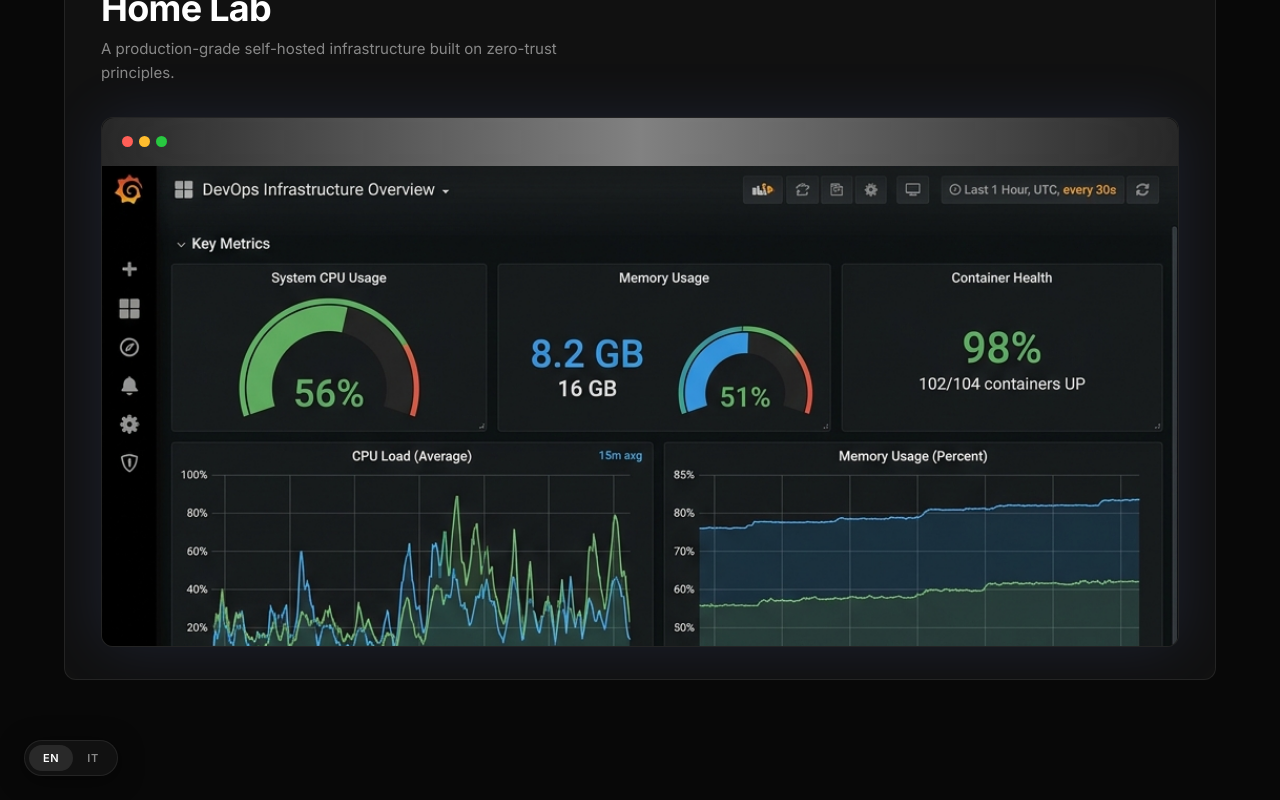
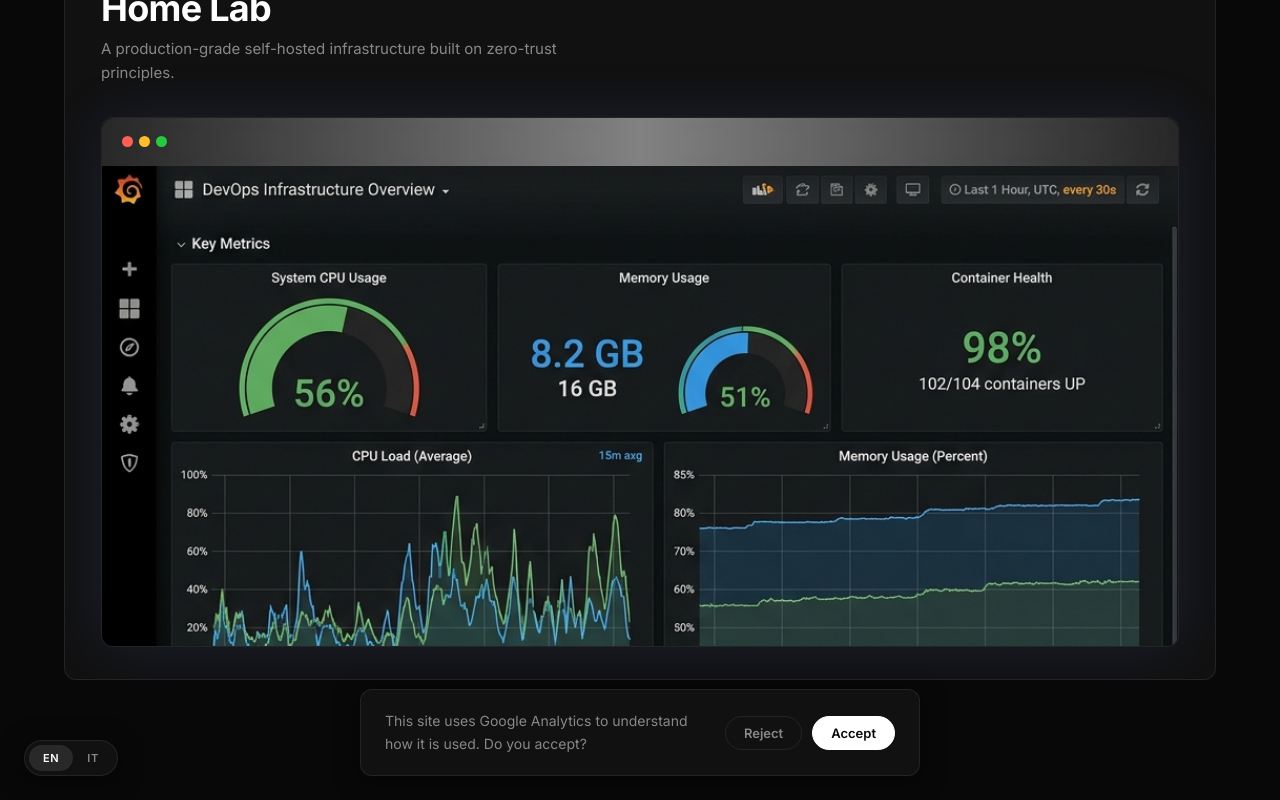
Before and after one commit to DadoBot/portfolio, a React (Vite) app: page / in a window 1280 px wide. Shown: the part 1527-2327 px from the top of the page. Built offline with nearby package versions, Linux system fonts and the light colour scheme; a web font is replaced by a local one.

Commit message:
feat: add Google Analytics cookie consent functionality and styling

```diff
--- a/src/App.jsx
+++ b/src/App.jsx
@@ -3,6 +3,7 @@ import Navbar from './components/Navbar';
 import WorkSection from './components/WorkSection';
 import AboutSection from './components/AboutSection';
 import LangToggle from './components/LangToggle';
+import CookieConsent from './components/CookieConsent';
 import en from './i18n/en';
 import it from './i18n/it';
 import './index.css';
@@ -36,6 +37,7 @@ export default function App() {
       </main>
 
       <LangToggle lang={lang} onLangChange={setLang} t={t} />
+      <CookieConsent t={t} />
     </>
   );
 }
--- /dev/null
+++ b/src/components/CookieConsent.jsx
@@ -0,0 +1,42 @@
+import { useEffect, useState } from 'react';
+import { getStoredConsent, setStoredConsent, loadGoogleAnalytics } from '../lib/analytics';
+
+export default function CookieConsent({ t }) {
+  const [visible, setVisible] = useState(false);
+
+  useEffect(() => {
+    const consent = getStoredConsent();
+    if (consent === 'granted') {
+      loadGoogleAnalytics();
+    } else if (consent !== 'denied') {
+      setVisible(true);
+    }
+  }, []);
+
+  const handleAccept = () => {
+    setStoredConsent('granted');
+    loadGoogleAnalytics();
+    setVisible(false);
+  };
+
+  const handleReject = () => {
+    setStoredConsent('denied');
+    setVisible(false);
+  };
+
+  if (!visible) return null;
+
+  return (
+    <div className="cookie-consent" role="dialog" aria-live="polite">
+      <p className="cookie-consent__text">{t.cookies.text}</p>
+      <div className="cookie-consent__actions">
+        <button className="cookie-consent__btn cookie-consent__btn--reject" onClick={handleReject}>
+          {t.cookies.reject}
+        </button>
+        <button className="cookie-consent__btn cookie-consent__btn--accept" onClick={handleAccept}>
+          {t.cookies.accept}
+        </button>
+      </div>
+    </div>
+  );
+}
--- a/src/i18n/en.js
+++ b/src/i18n/en.js
@@ -49,6 +49,11 @@ const en = {
     en: 'EN',
     it: 'IT',
   },
+  cookies: {
+    text: 'This site uses Google Analytics to understand how it is used. Do you accept?',
+    accept: 'Accept',
+    reject: 'Reject',
+  },
 };
 
 export default en;
--- a/src/i18n/it.js
+++ b/src/i18n/it.js
@@ -49,6 +49,11 @@ const it = {
     en: 'EN',
     it: 'IT',
   },
+  cookies: {
+    text: 'Questo sito usa Google Analytics per capire come viene usato. Accetti?',
+    accept: 'Accetta',
+    reject: 'Rifiuta',
+  },
 };
 
 export default it;
--- a/src/index.css
+++ b/src/index.css
@@ -846,6 +846,80 @@ a {
   color: var(--text-primary);
 }
 
+/* ---------- Cookie Consent ---------- */
+.cookie-consent {
+  position: fixed;
+  left: 24px;
+  right: 24px;
+  bottom: 24px;
+  z-index: 300;
+  margin: 0 auto;
+  max-width: 560px;
+  display: flex;
+  flex-wrap: wrap;
+  align-items: center;
+  gap: 16px;
+  background: var(--surface);
+  border: 1px solid var(--border);
+  border-radius: var(--radius-md);
+  padding: 20px 24px;
+  box-shadow: 0 4px 24px rgba(0, 0, 0, 0.5);
+  backdrop-filter: blur(12px);
+}
+
+.cookie-consent__text {
+  flex: 1 1 260px;
+  font-size: 14px;
+  color: var(--text-secondary);
+  line-height: 1.6;
+}
+
+.cookie-consent__actions {
+  display: flex;
+  gap: 10px;
+  flex-shrink: 0;
+}
+
+.cookie-consent__btn {
+  font-family: 'Neue Montreal', 'Inter', sans-serif;
+  font-size: 13px;
+  font-weight: 600;
+  cursor: pointer;
+  border-radius: var(--radius-pill);
+  padding: 8px 18px;
+  transition: var(--transition-fast);
+  border: 1px solid var(--border);
+}
+
+.cookie-consent__btn--reject {
+  background: none;
+  color: var(--text-secondary);
+}
+
+.cookie-consent__btn--reject:hover {
+  color: var(--text-primary);
+  border-color: var(--border-hover);
+}
+
+.cookie-consent__btn--accept {
+  background: var(--text-primary);
+  color: var(--bg);
+  border-color: var(--text-primary);
+}
+
+.cookie-consent__btn--accept:hover {
+  opacity: 0.85;
+}
+
+@media (max-width: 480px) {
+  .cookie-consent {
+    left: 16px;
+    right: 16px;
+    bottom: 16px;
+    padding: 16px 18px;
+  }
+}
+
 /* ---------- Fade-in on scroll ---------- */
 .fade-in {
   opacity: 0;
--- /dev/null
+++ b/src/lib/analytics.js
@@ -0,0 +1,40 @@
+// Google Analytics 4 loader, gated behind user cookie consent.
+
+export const GA_MEASUREMENT_ID = 'G-Y9NP29XBGJ';
+const CONSENT_KEY = 'cookie-consent';
+
+let gaLoaded = false;
+
+export function getStoredConsent() {
+  try {
+    return localStorage.getItem(CONSENT_KEY);
+  } catch {
+    return null;
+  }
+}
+
+export function setStoredConsent(value) {
+  try {
+    localStorage.setItem(CONSENT_KEY, value);
+  } catch {
+    // localStorage unavailable (e.g. private mode) — consent won't persist, safe to ignore.
+  }
+}
+
+export function loadGoogleAnalytics() {
+  if (gaLoaded || typeof window === 'undefined') return;
+  gaLoaded = true;
+
+  const script = document.createElement('script');
+  script.async = true;
+  script.src = `https://www.googletagmanager.com/gtag/js?id=${GA_MEASUREMENT_ID}`;
+  document.head.appendChild(script);
+
+  window.dataLayer = window.dataLayer || [];
+  function gtag() {
+    window.dataLayer.push(arguments);
+  }
+  window.gtag = gtag;
+  gtag('js', new Date());
+  gtag('config', GA_MEASUREMENT_ID);
+}
```
Also changed, not shown: 1 other file (tests, documents, lock files or other folders).
